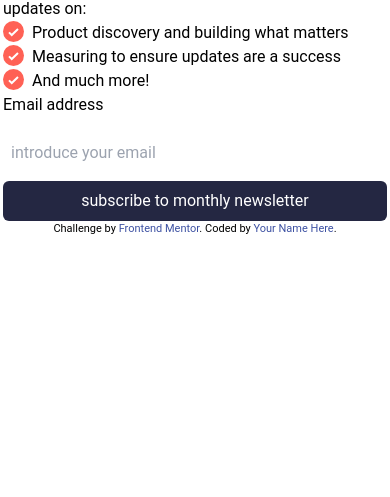
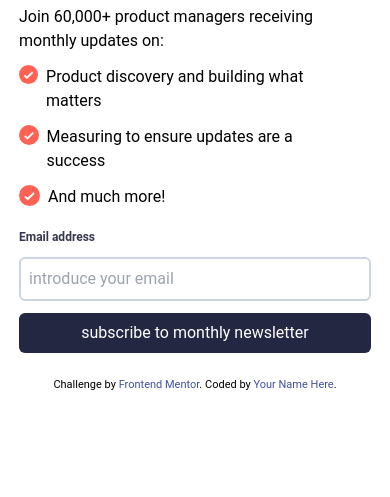
Before and after one commit to Silkiercomet/tailwind-subscribe-component, a website: page index.html in a window 390 px wide. Shown: the part 347-844 px from the top of the page. Drawn offline with Linux system fonts and the light colour scheme.

Commit message:
mobile viewport

```diff
--- a/index.html
+++ b/index.html
@@ -27,8 +27,8 @@
       }
     </style>
   </head>
-  <body class="">
-    <main class="max-w-sm m-auto">
+  <body class="grid place-items-center">
+    <main class="max-w-sm">
       <figure class="w-100">
         <img
         class="w-100"
@@ -36,19 +36,19 @@
           alt="placeholder image"
         />
       </figure>
-      <div>
-        <h1 class="text-3xl font-bold">Stay updated!</h1>
+      <div class="grid p-4 gap-3">
+        <h1 class="text-4xl font-bold text-per-charcol">Stay updated!</h1>
         <p>Join 60,000+ product managers receiving monthly updates on:</p>
-        <ul>
-          <li class="flex align-middle gap-2"><i><img src="assets/images/icon-list.svg" alt="check icon" /></i>Product discovery and building what matters</li>
-          <li class="flex align-middle gap-2"><i><img src="assets/images/icon-list.svg" alt="check icon" /></i>Measuring to ensure updates are
+        <ul class="grid gap-3">
+          <li class="flex align-middle gap-2 max-w-[35ch]"><i><img src="assets/images/icon-list.svg" alt="check icon" /></i>Product discovery and building what matters</li>
+          <li class="flex align-middle gap-2 max-w-[35ch]"><i><img src="assets/images/icon-list.svg" alt="check icon" /></i>Measuring to ensure updates are
             a success</li>
-          <li class="flex align-middle gap-2"><i><img src="assets/images/icon-list.svg" alt="check icon" /></i>And much more!</li>
+          <li class="flex align-middle gap-2 max-w-[35ch]"><i><img src="assets/images/icon-list.svg" alt="check icon" /></i>And much more!</li>
         </ul>
-        <form class="flex flex-col gap-2 ">
-          <label for="email" class="mb-2">Email address</label>
-          <input class="p-2 border-gray-500" type="email" placeholder="introduce your email" id="email" />
-          <button class="bg-per-dark-grey text-white p-2 rounded-md">subscribe to monthly newsletter</button>
+        <form class="flex flex-col gap-1 my-2 ">
+          <label for="email" class="mb-2 font-bold text text-xs text-per-charcol">Email address</label>
+          <input class="p-2 border-2 border-slate-300 rounded-md" type="email" placeholder="introduce your email" id="email" />
+          <button class="bg-per-dark-grey text-white p-2 rounded-md mt-2">subscribe to monthly newsletter</button>
         </form>
       </div>
       <div class="hidden">
```
Also changed, not shown: output.css.
